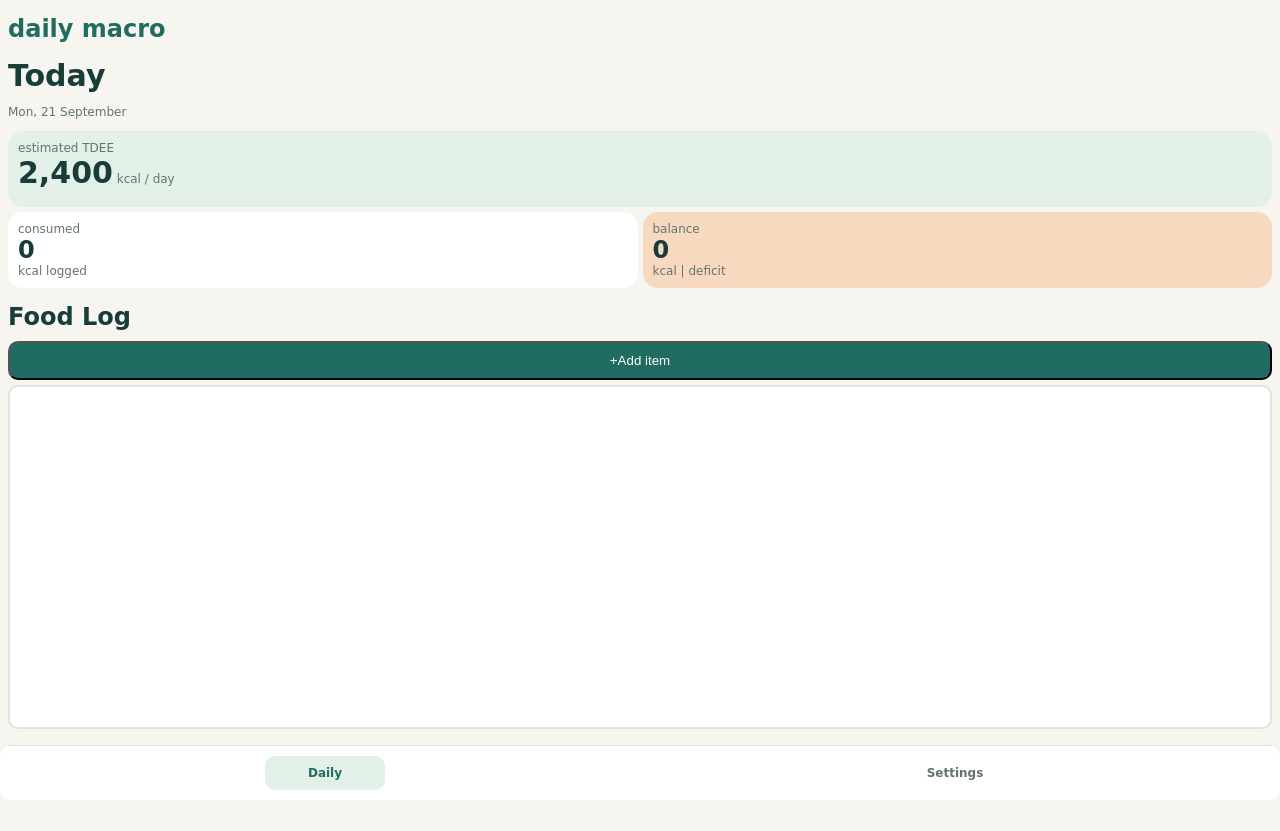
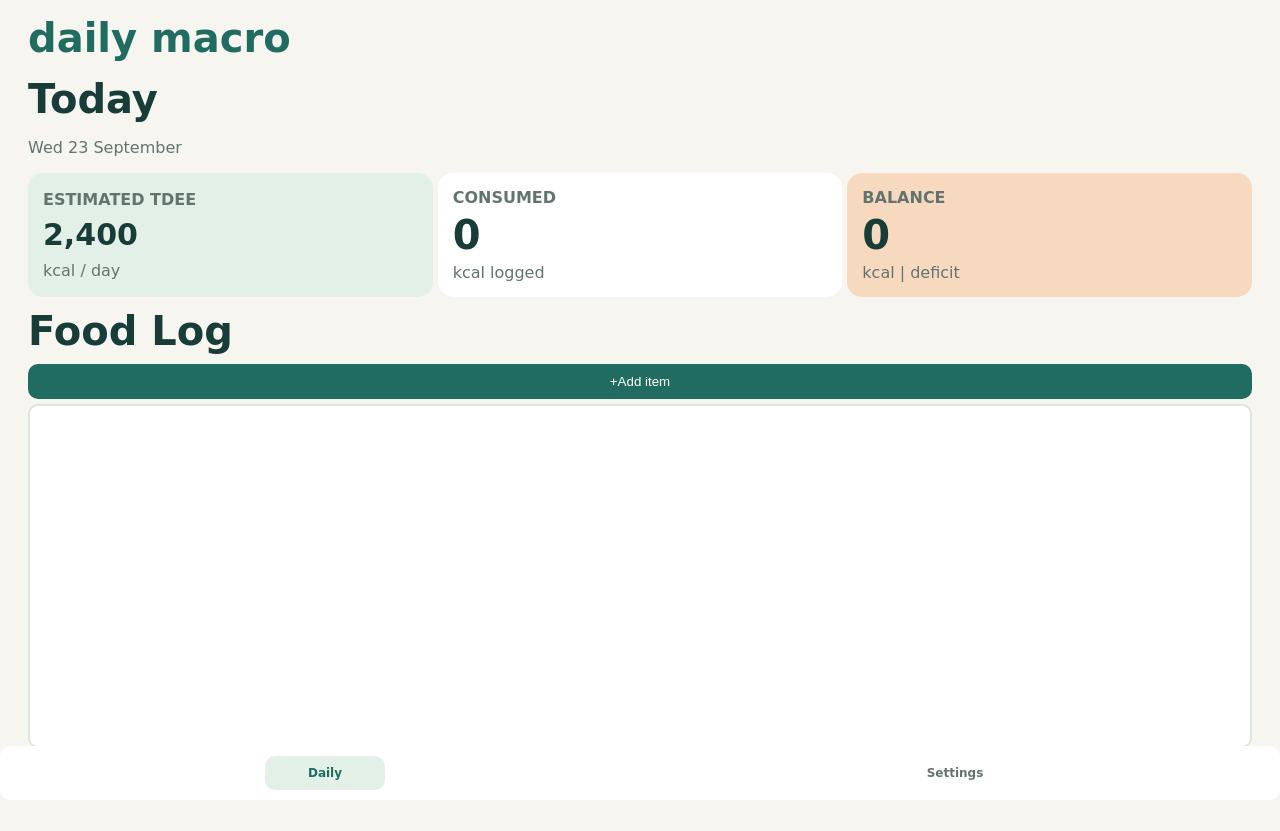
Before and after one commit to Devon-Robinson0/testing-grounds, a plain HTML site: page src/pages/index.html in a window 1280 px wide. Drawn offline with Linux system fonts and the light colour scheme.

Commit message:
desktop view fixes

```diff
--- a/src/assets/global-css/global.css
+++ b/src/assets/global-css/global.css
@@ -96,7 +96,8 @@ input[type="checkbox"]:checked:before {
 button {
     background-color: var(--color-primary);
     color: var(--color-text-on-primary);
-    border-radius: 10px
+    border-radius: 10px;
+    border: none;
 }
 
 /* Nav bar */
@@ -138,8 +139,22 @@ nav a.active {
     color: var(--color-text-secondary);
 }
 
-.pair span {
+.pair #estimated-tdee {
     font-weight: var(--font-heading-weight);
     font-size: var(--font-heading-size);
     color: var(--color-text-primary);
 }
+
+@media (min-width: 768px) {
+    main {
+        padding: 0 20px;
+    }
+
+    h1, h2, h3 {
+        font-size: 2.5rem;
+    }
+
+    p {
+        font-size: 1rem;
+    }
+}
--- a/src/pages/css/home.css
+++ b/src/pages/css/home.css
@@ -14,6 +14,15 @@ main {
     background-color: var(--color-tdee-background);
 }
 
+.kcal {
+    margin-left: 2rem;
+    font-size: 1rem;
+}
+
+p.title {
+    font-weight: 700;
+}
+
 #consumed-stat {
     background-color: var(--color-consumed-background);
 }
@@ -23,14 +32,18 @@ main {
 }
 
 .cal-card {
+    display: flex;
+    flex-direction: column;
+    justify-content: space-around;
     background-color: white;
     border-radius: 15px;
 
-    padding: 10px;
+    padding: 15px;
+    gap: 5px;
 }
 
 .cal-card p {
-    font-weight: var(--font-normal-weight);
+    /* font-weight: var(--font-normal-weight); */
     margin: 0;
 }
 
@@ -132,3 +145,23 @@ main {
     background-color: var(--color-primary);
     color: var(--color-text-on-primary);
 }
+
+@media (min-width: 768px) {
+    #cal-stats {
+        grid-template-columns: repeat(3, 1fr);
+        grid-template-rows: 1fr;
+        height: 15vh;
+    }
+
+    #tdee-stat {
+        grid-column: span 1;
+    }
+
+    #estimated-tdee {
+        display: block;
+    }
+
+    .kcal {
+        margin-left: 0;
+    }
+}
--- a/src/pages/index.html
+++ b/src/pages/index.html
@@ -11,20 +11,20 @@
     <main>
         <h1>daily macro</h1>
         <h2>Today</h2>
-        <p>Mon, 21 September</p>
+        <p id="today-date">Mon, 21 September</p>
 
         <div id="cal-stats">
             <div id="tdee-stat" class="cal-card">
-                <p>estimated TDEE</p>
-                <h3 class="pair"><span id="estimated-tdee">2,400</span> kcal / day</h3>
+                <p class="title">ESTIMATED TDEE</p>
+                <h3 class="pair"><span id="estimated-tdee">2,400</span></h3><p class="kcal">kcal / day</p>
             </div>
             <div id="consumed-stat" class="cal-card">
-                <p>consumed</p>
+                <p class="title">CONSUMED</p>
                 <h3 id="consumed-cal">0</h3>
                 <p>kcal logged</p>
             </div>
             <div id="balance-stat" class="cal-card">
-                <p>balance</p>
+                <p class="title">BALANCE</p>
                 <h3 id="balance-cal">0</h3>
                 <p>kcal | <span id="sur-or-def-text">deficit</span></p>
             </div>
--- a/src/pages/js/home.js
+++ b/src/pages/js/home.js
@@ -6,6 +6,17 @@ const consumedStat = document.getElementById("consumed-cal");
 const balanceStat = document.getElementById("balance-cal");
 const balanceText = document.getElementById("sur-or-def-text");
 const foodLogList = document.getElementById("food-log");
+const todayDate = document.getElementById("today-date");
+
+const date = new Date;
+
+const options = {
+    weekday: "short",
+    day: "numeric",
+    month: "long"
+}
+
+todayDate.textContent = (new Date).toLocaleDateString("en-GB", options);
 
 let userSettings = {
         age: 19,
```
